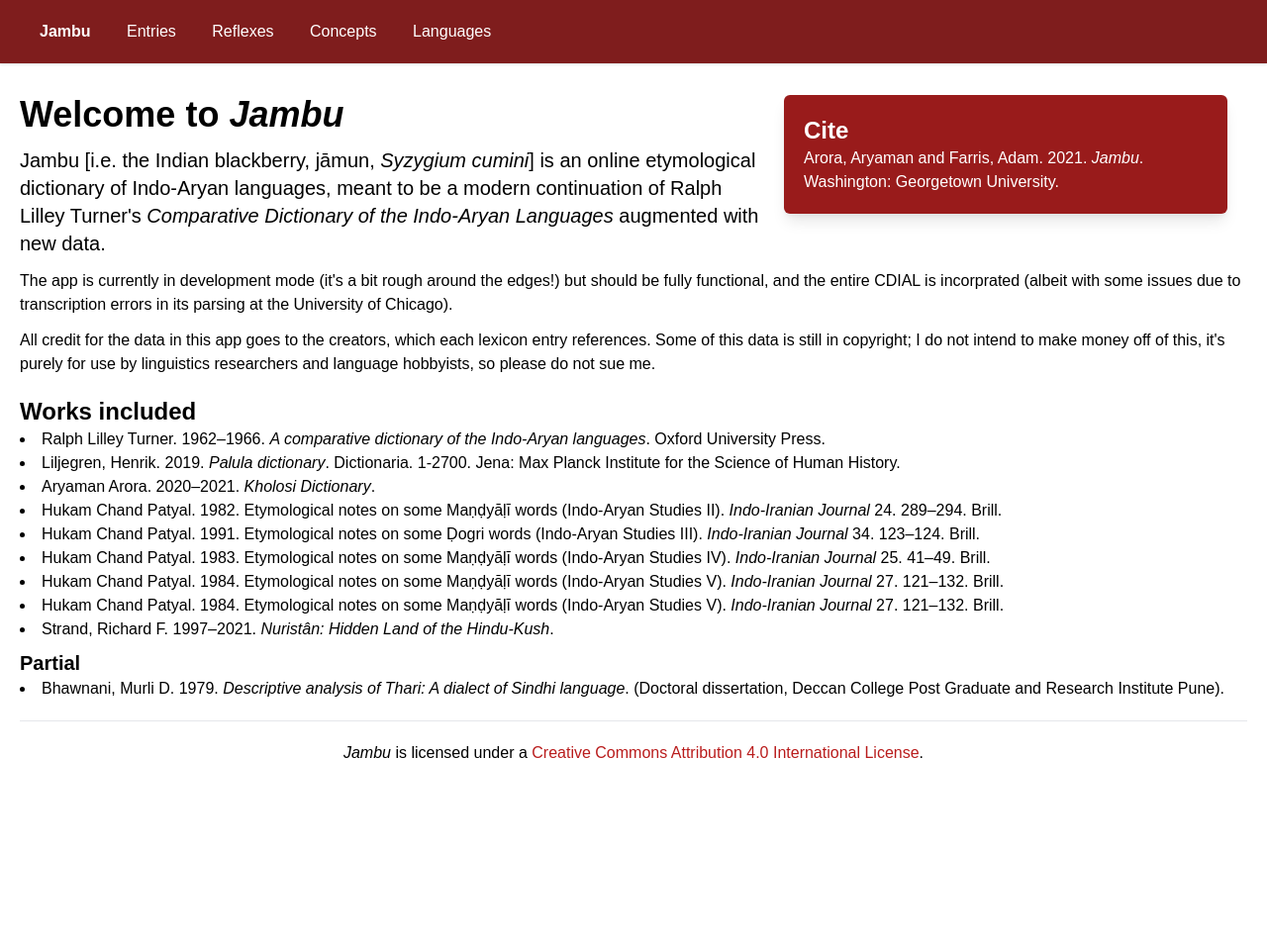
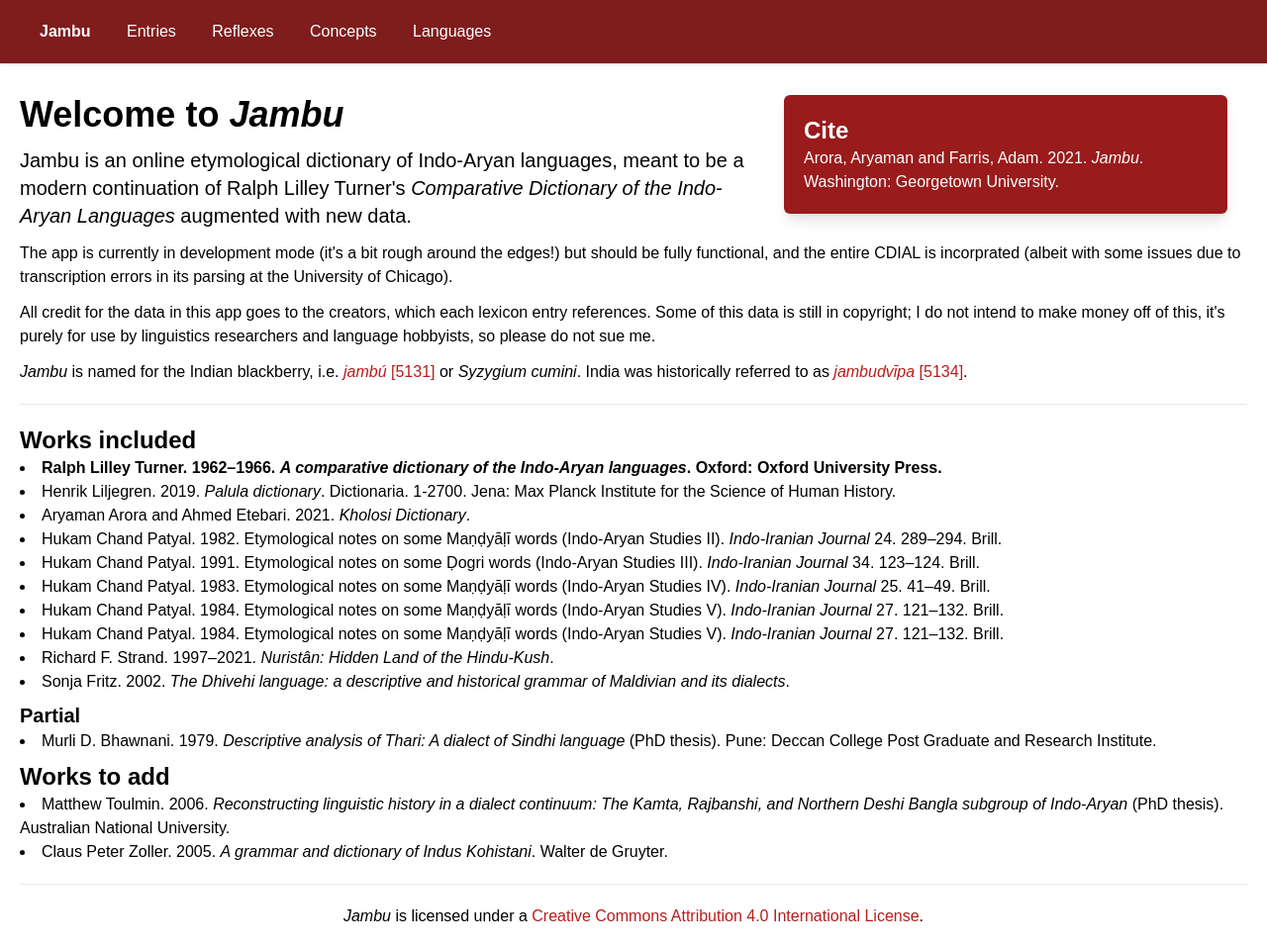
Before and after one commit to moli-mandala/neojambu, a Flask app: page / in a window 1280 px wide. Shown: the whole page at 99% size. Before the commit the page ends 766 px from the top, so only its background shows below. Run offline with Flask 2, Linux system fonts and the light colour scheme; parts of the project's set-up code (start-up, migrations or seed data) failed here and were passed over; some libraries are stand-ins or nearby versions.

Commit message:
front page

```diff
--- a/templates/index.html
+++ b/templates/index.html
@@ -5,26 +5,34 @@
         <p>Arora, Aryaman and Farris, Adam. 2021. <em>Jambu</em>. Washington: Georgetown University.</p>
     </div>
     <h1 class="font-semibold text-4xl">Welcome to <em>Jambu</em></h1>
-    <p class="font-light text-xl mt-3"><strong>Jambu</strong> [i.e. the Indian blackberry, jāmun, <em>Syzygium cumini</em>] is an online etymological dictionary of Indo-Aryan languages, meant to be a modern continuation of Ralph Lilley Turner's <em>Comparative Dictionary of the Indo-Aryan Languages</em> augmented with new data.</p>
+    <p class="font-light text-xl mt-3"><strong>Jambu</strong> is an online etymological dictionary of Indo-Aryan languages, meant to be a modern continuation of Ralph Lilley Turner's <em>Comparative Dictionary of the Indo-Aryan Languages</em> augmented with new data.</p>
     <p class="mt-3">The app is currently in development mode (it's a bit rough around the edges!) but should be fully functional, and the entire CDIAL is incorprated (albeit with some issues due to transcription errors in its parsing at the University of Chicago).</p>
     <p class="mt-3">All credit for the data in this app goes to the creators, which each lexicon entry references. Some of this data is still in copyright; I do not intend to make money off of this, it's purely for use by linguistics researchers and language hobbyists, so please do not sue me.</p>
+    <p class="mt-3"><em>Jambu</em> is named for the Indian blackberry, i.e. <a class="text-red-700 hover:text-red-900" href="/entries/5131"><em>jambú</em> <span class="font-thin">[5131]</span></a> or <em>Syzygium cumini</em>. India was historically referred to as <a class="text-red-700 hover:text-red-900" href="/entries/5134"><em>jambudvīpa</em> <span class="font-thin">[5134]</span></a>.</p>
 </div>
+<hr class="my-5">
 <div>
-    <h2 class="font-semibold text-2xl mt-5">Works included</h2>
+    <h2 class="font-semibold text-2xl">Works included</h2>
     <ul class="list-disc list-inside">
-        <li>Ralph Lilley Turner. 1962–1966. <em>A comparative dictionary of the Indo-Aryan languages</em>. Oxford University Press.</li>
-        <li>Liljegren, Henrik. 2019. <em>Palula dictionary</em>. Dictionaria. 1-2700. Jena: Max Planck Institute for the Science of Human History.</li>
-        <li>Aryaman Arora. 2020–2021. <em>Kholosi Dictionary</em>.</li>
+        <li class="font-semibold">Ralph Lilley Turner. 1962–1966. <em>A comparative dictionary of the Indo-Aryan languages</em>. Oxford: Oxford University Press.</li>
+        <li>Henrik Liljegren. 2019. <em>Palula dictionary</em>. Dictionaria. 1-2700. Jena: Max Planck Institute for the Science of Human History.</li>
+        <li>Aryaman Arora and Ahmed Etebari. 2021. <em><a href="https://aryamanarora.github.io/kholosi/Kholosi_Dictionary.pdf">Kholosi Dictionary</a></em>.</li>
         <li>Hukam Chand Patyal. 1982. Etymological notes on some Maṇḍyāḷī words (Indo-Aryan Studies II). <em>Indo-Iranian Journal</em> 24. 289–294. Brill.</li>
         <li>Hukam Chand Patyal. 1991. Etymological notes on some Ḍogri words (Indo-Aryan Studies III). <em>Indo-Iranian Journal</em> 34. 123–124. Brill.</li>
         <li>Hukam Chand Patyal. 1983. Etymological notes on some Maṇḍyāḷī words (Indo-Aryan Studies IV). <em>Indo-Iranian Journal</em> 25. 41–49. Brill.</li>
         <li>Hukam Chand Patyal. 1984. Etymological notes on some Maṇḍyāḷī words (Indo-Aryan Studies V). <em>Indo-Iranian Journal</em> 27. 121–132. Brill.</li>
         <li>Hukam Chand Patyal. 1984. Etymological notes on some Maṇḍyāḷī words (Indo-Aryan Studies V). <em>Indo-Iranian Journal</em> 27. 121–132. Brill.</li>
-        <li>Strand, Richard F. 1997–2021. <em>Nuristân: Hidden Land of the Hindu-Kush</em>.</li>
+        <li>Richard F. Strand. 1997–2021. <em>Nuristân: Hidden Land of the Hindu-Kush</em>.</li>
+        <li>Sonja Fritz. 2002. <em>The Dhivehi language: a descriptive and historical grammar of Maldivian and its dialects</em>.</li>
     </ul>
     <h3 class="font-semibold text-xl mt-2">Partial</h3>
     <ul class="list-disc list-inside">
-        <li>Bhawnani, Murli D. 1979. <em>Descriptive analysis of Thari: A dialect of Sindhi language</em>. (Doctoral dissertation, Deccan College Post Graduate and Research Institute Pune).</li>
+        <li>Murli D. Bhawnani. 1979. <em>Descriptive analysis of Thari: A dialect of Sindhi language</em> (PhD thesis). Pune: Deccan College Post Graduate and Research Institute.</li>
+    </ul>
+    <h2 class="font-semibold text-2xl mt-2">Works to add</h2>
+    <ul class="list-disc list-inside">
+        <li>Matthew Toulmin. 2006. <em>Reconstructing linguistic history in a dialect continuum: The Kamta, Rajbanshi, and Northern Deshi Bangla subgroup of Indo-Aryan</em> (PhD thesis). Australian National University.</li>
+        <li>Claus Peter Zoller. 2005. <em>A grammar and dictionary of Indus Kohistani</em>. Walter de Gruyter.</li>
     </ul>
 </div>
 {% include "foot.html" %}
```
